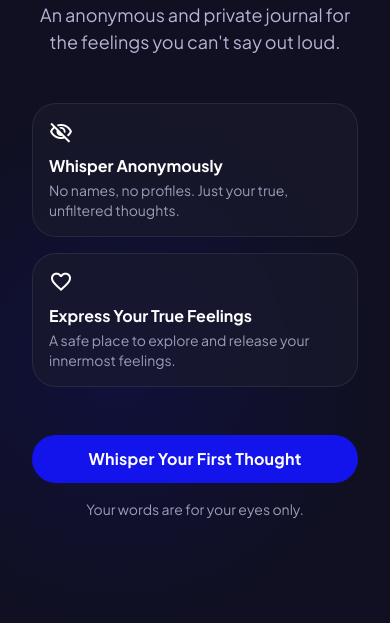
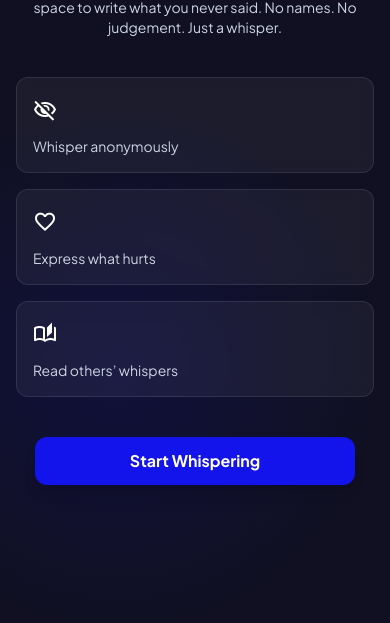
Before and after one commit to wizard-dreamer/unsent-site, a website: page index.html in a window 390 px wide. Shown: the part 221-844 px from the top of the page. Drawn offline with nearby package versions, Linux system fonts and the light colour scheme.

Commit message:
optimized smartphone index page

```diff
--- a/index.html
+++ b/index.html
@@ -2,13 +2,10 @@
 <html class="dark" lang="en">
 <head>
   <meta charset="utf-8"/>
-  <meta name="viewport" content="width=device-width, initial-scale=1.0"/>
-  <title>Unsent • Confessional</title>
+  <meta name="viewport" content="width=device-width, initial-scale=1"/>
+  <title>The Words Left Unsent</title>
 
-  <!-- Tailwind CDN -->
   <script src="https://cdn.tailwindcss.com?plugins=forms,container-queries"></script>
-
-  <!-- Google fonts & Material Symbols -->
   <link rel="preconnect" href="https://fonts.googleapis.com"/>
   <link rel="preconnect" crossorigin href="https://fonts.gstatic.com"/>
   <link href="https://fonts.googleapis.com/css2?family=Plus+Jakarta+Sans:wght@400;700&display=swap" rel="stylesheet"/>
@@ -24,10 +21,11 @@
             "background-light": "#f6f6f8",
             "background-dark": "#101022",
           },
-          fontFamily: { display: ["Plus Jakarta Sans", "sans-serif"] },
-          borderRadius: { DEFAULT: "0.5rem", lg: "1rem", xl: "1.5rem", full: "9999px" }
+          fontFamily: {
+            display: ["Plus Jakarta Sans", "sans-serif"]
           }
-      }
+        },
+      },
     }
   </script>
 
@@ -45,60 +43,62 @@
   </style>
 </head>
 
-<body class="font-display">
-  <div class="relative flex min-h-screen w-full flex-col bg-background-light dark:bg-background-dark overflow-x-hidden">
-    <div class="absolute inset-0 z-0 gradient-bg"></div>
+<body class="font-display bg-background-dark text-white">
 
-    <div class="relative z-10 flex h-full grow flex-col">
-      <div class="px-4 sm:px-10 md:px-20 lg:px-40 flex flex-1 justify-center items-center py-10">
-        <div class="flex flex-col max-w-[720px] w-full">
+<!-- Background Animation -->
+<div class="absolute inset-0 gradient-bg z-0"></div>
 
-          <h1 class="text-white tracking-tight text-4xl md:text-5xl font-bold leading-tight px-4 text-center pb-3 pt-6">
+<!-- MAIN WRAPPER -->
+<div class="relative z-10 flex flex-col items-center min-h-screen px-4 sm:px-6 pt-20">
+
+  <!-- Logo -->
+  <div class="mb-6 flex items-center justify-center">
+    <svg class="h-10 w-10 text-primary" viewBox="0 0 48 48" fill="none">
+      <path d="M42.17 20.17L27.83 5.83C29.14 7.14 28.4 10.19 26.2 13.77C24.85 15.96 22.96 18.34 20.65 20.65C18.34 22.96 15.96 24.85 13.77 26.2C10.19 28.4 7.14 29.14 5.83 27.83L20.17 42.17C21.48 43.48 24.53 42.75 28.11 40.55C30.3 39.2 32.69 37.31 35 35C37.31 32.69 39.2 30.3 40.55 28.11C42.75 24.53 43.48 21.48 42.17 20.17Z" fill="currentColor"/>
+    </svg>
+  </div>
+
+  <!-- HEADLINE -->
+  <h1 class="text-3xl sm:text-5xl font-bold leading-tight text-center px-2">
     The Words Left Unsent
   </h1>
 
-          <p class="text-[#b4b4d6] text-lg font-normal leading-normal pb-8 pt-1 px-4 text-center">
-            An anonymous and private journal for the feelings you can't say out loud.
+  <!-- SUBTEXT (Mobile Optimized Intro) -->
+  <p class="mt-4 text-slate-300 text-sm sm:text-lg text-center max-w-[40ch]">
+    To you who keeps everything inside — here’s a quiet space to write what you never said.
+    No names. No judgement. Just a whisper.
   </p>
 
-          <div class="grid grid-cols-1 sm:grid-cols-2 gap-4 p-4">
-            <div class="flex gap-3 rounded-xl border border-[#3b3b54]/50 bg-[#1c1c2e]/60 p-4 flex-col backdrop-blur-sm">
-              <span class="material-symbols-outlined text-white" style="font-size: 24px;">visibility_off</span>
-              <div class="flex flex-col gap-1">
-                <h2 class="text-white text-base font-bold leading-tight">Whisper Anonymously</h2>
-                <p class="text-[#9d9db9] text-sm">No names, no profiles. Just your true, unfiltered thoughts.</p>
+  <!-- FEATURES -->
+  <div class="mt-10 grid grid-cols-1 sm:grid-cols-3 gap-4 w-full max-w-lg">
+    <div class="p-4 rounded-xl bg-white/5 border border-white/10 backdrop-blur">
+      <span class="material-symbols-outlined text-white text-2xl">visibility_off</span>
+      <p class="mt-2 text-sm text-slate-300">Whisper anonymously</p>
+    </div>
+    <div class="p-4 rounded-xl bg-white/5 border border-white/10 backdrop-blur">
+      <span class="material-symbols-outlined text-white text-2xl">favorite</span>
+      <p class="mt-2 text-sm text-slate-300">Express what hurts</p>
+    </div>
+    <div class="p-4 rounded-xl bg-white/5 border border-white/10 backdrop-blur">
+      <span class="material-symbols-outlined text-white text-2xl">auto_stories</span>
+      <p class="mt-2 text-sm text-slate-300">Read others’ whispers</p>
     </div>
   </div>
 
-            <div class="flex gap-3 rounded-xl border border-[#3b3b54]/50 bg-[#1c1c2e]/60 p-4 flex-col backdrop-blur-sm">
-              <span class="material-symbols-outlined text-white" style="font-size: 24px;">favorite</span>
-              <div class="flex flex-col gap-1">
-                <h2 class="text-white text-base font-bold leading-tight">Express Your True Feelings</h2>
-                <p class="text-[#9d9db9] text-sm">A safe place to explore and release your innermost feelings.</p>
-              </div>
-            </div>
+  <!-- CTA BUTTON -->
+  <button id="start-btn"
+    class="mt-10 w-full max-w-xs bg-primary text-white font-bold py-3 rounded-xl shadow-lg hover:bg-primary/90 transition">
+    Start Whispering
+  </button>
+
 </div>
 
-          <div class="w-full max-w-sm mx-auto">
-            <div class="flex px-4 py-3 pt-8">
-              <button id="cta-open" class="flex min-w-[84px] max-w-[480px] cursor-pointer items-center justify-center rounded-xl h-12 px-5 flex-1 bg-primary text-white text-base font-bold tracking-[0.015em] hover:opacity-95 transition-all duration-300">
-                <span class="truncate">Whisper Your First Thought</span>
-              </button>
-            </div>
-
-            <p class="text-[#9d9db9] text-sm font-normal leading-normal pb-3 pt-1 px-4 text-center">Your words are for your eyes only.</p>
-          </div>
-
-        </div>
-      </div>
-    </div>
-  </div>
-
+<!-- BUTTON LOGIC -->
 <script>
-    // CTA: navigate to Whispers page
-    document.getElementById('cta-open')?.addEventListener('click', () => {
-      window.location.href = 'whispers.html';
+  document.getElementById("start-btn").addEventListener("click", function() {
+    window.location.href = "whispers.html";
   });
 </script>
+
 </body>
 </html>
```
Lines whose indentation alone changed are shown as unchanged.
